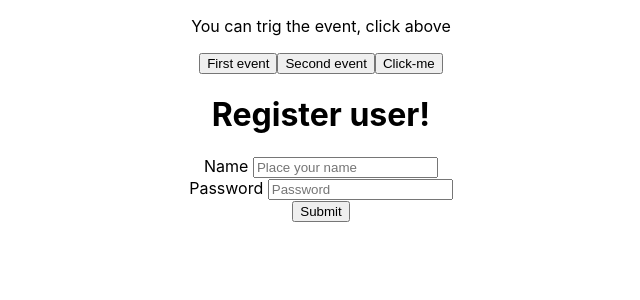
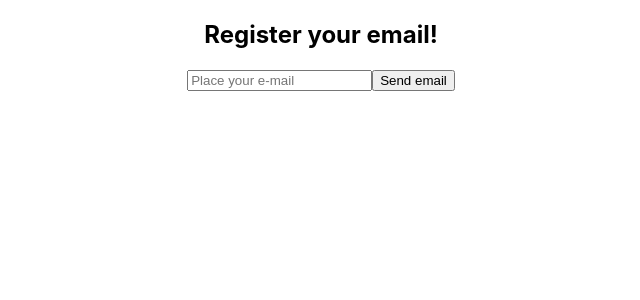
Before and after one commit to juninhocb/React-Helper, a React (Create React App) app in the folder first-project/: page / in a window 1280 px wide. Shown: the top 300 px of the page, without its empty margins (319-959 px from the left). Built offline with nearby package versions, Linux system fonts and the light colour scheme.

Commit message:
ifRender

```diff
--- a/first-project/src/App.js
+++ b/first-project/src/App.js
@@ -1,12 +1,12 @@
 import './App.css';
 import Form from './components/Form';
 import Event from './components/Event';
+import Condition from './components/Condition';
 
 function App() {
   return (
     <div className="App">
-      <Event/>
-      <Form/>
+      <Condition />
     </div>
   );
 }
--- /dev/null
+++ b/first-project/src/components/Condition.js
@@ -0,0 +1,43 @@
+import { useState } from "react"
+
+
+function Condition(){
+
+    const [email, setEmail] = useState();
+    const [userEmail, setUserEmail] = useState();
+
+    function sendEmail(e){
+        e.preventDefault();
+        setUserEmail(email);
+    }
+
+    function clearEmail(){
+        setEmail("");
+        setUserEmail("");
+    }
+
+    return (
+        <div>
+            <h2>Register your email!</h2>
+            <form>
+                <input
+                    type="email"
+                    value={email}
+                    placeholder="Place your e-mail"
+                    onChange={(e) => setEmail(e.target.value)} />
+                <button onClick={sendEmail} > Send email </button>
+            </form>
+
+            {userEmail && (
+                <div>
+                        <p>Print user email {userEmail}</p>
+                        <button onClick={clearEmail} >Clear</button>
+                </div>
+            )}
+
+
+        </div>
+    )
+}
+
+export default Condition
```
